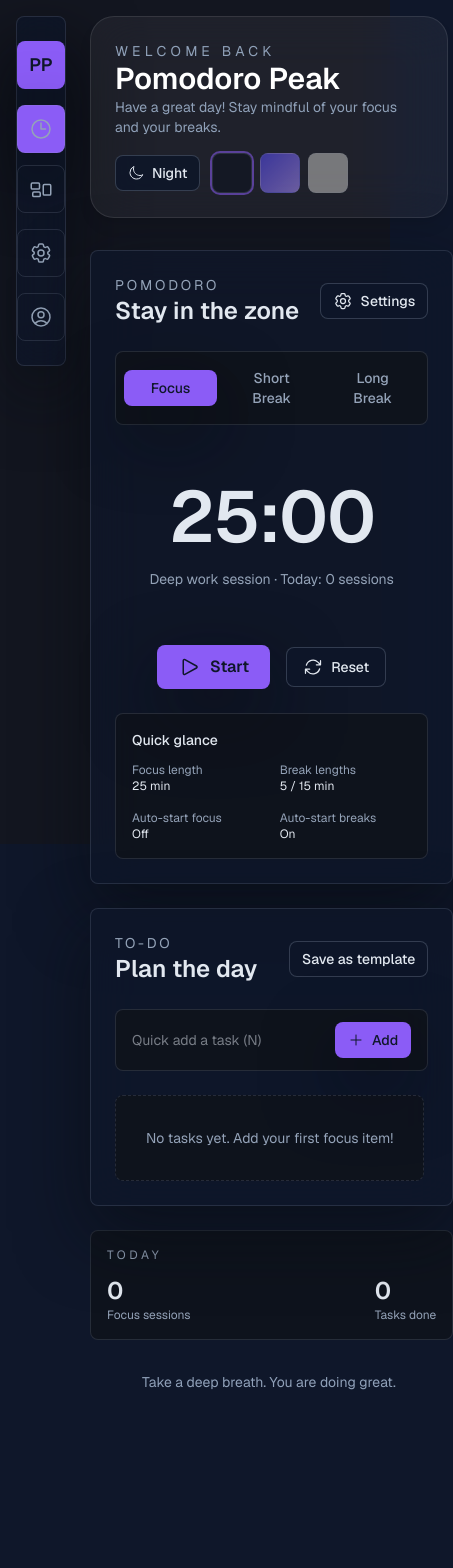
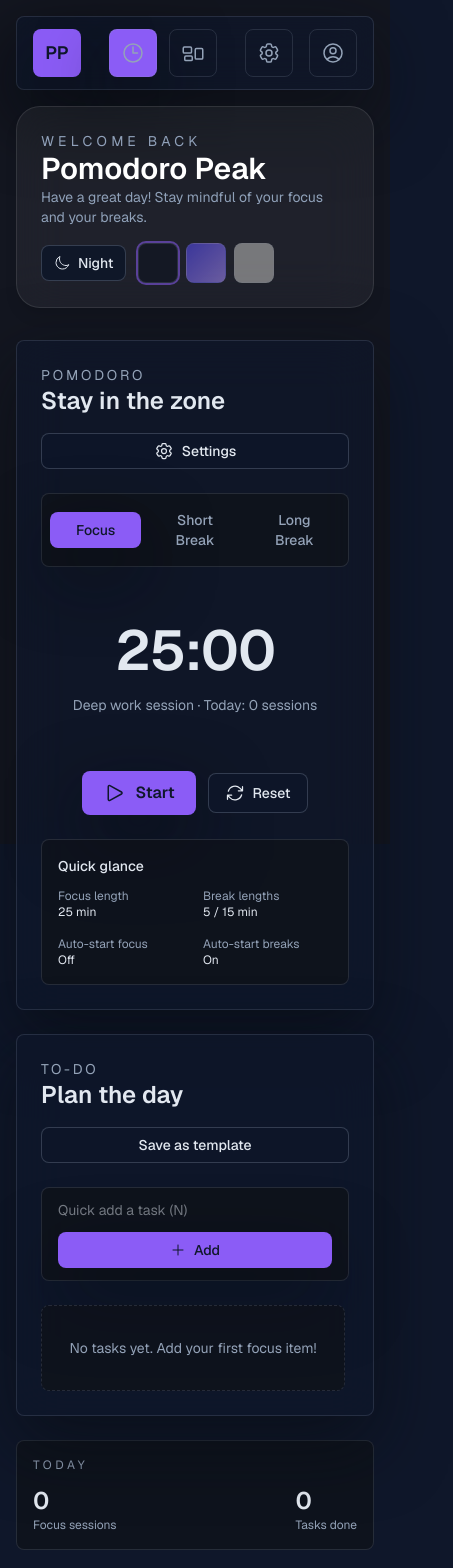
Before and after one commit to NirussVn0/pomodoro-peak, a Next.js app: page / in a window 390 px wide. Shown: the top 1568 px of the page, 453 px wide, since content can reach past the window. Before the commit the page ends 1408 px from the top, so only its background shows below. Built offline with nearby package versions, Linux system fonts and the light colour scheme; grey boxes are pictures that could not be loaded.

Commit message:
Improve mobile layout for timer and todo views

```diff
--- a/src/app/(main)/page.tsx
+++ b/src/app/(main)/page.tsx
@@ -32,7 +32,7 @@ export default function HomePage() {
   };
 
   return (
-    <div className="flex min-h-screen gap-6 p-4 md:p-8">
+    <div className="flex min-h-screen flex-col gap-4 p-4 md:gap-6 md:p-6 xl:flex-row xl:p-8">
       <Sidebar onOpenSettings={() => setSettingsOpen(true)} />
       <div className="flex w-full flex-1 flex-col gap-8">
         <header className="flex flex-col gap-4 rounded-3xl border border-white/10 bg-white/5 p-6 shadow-lg backdrop-blur-xl md:flex-row md:items-center md:justify-between">
--- a/src/ui/components/sidebar.tsx
+++ b/src/ui/components/sidebar.tsx
@@ -23,11 +23,11 @@ export const Sidebar = ({ onOpenSettings }: SidebarProps) => {
   const pathname = usePathname();
 
   return (
-    <aside className="flex h-full w-24 flex-col items-center gap-4 rounded-lg border border-subtle bg-surface-card py-6 shadow-elevated backdrop-blur-xl">
-      <div className="flex h-12 w-12 items-center justify-center rounded-lg bg-[color:var(--accent-solid)] text-lg font-semibold text-[color:var(--text-inverse)] shadow-[var(--shadow-elevated)]">
+    <aside className="flex w-full flex-wrap items-center gap-4 rounded-lg border border-subtle bg-surface-card px-4 py-3 shadow-elevated backdrop-blur-xl sm:px-6 lg:h-full lg:w-24 lg:flex-col lg:items-center lg:gap-4 lg:px-2 lg:py-6">
+      <div className="flex h-12 w-12 flex-shrink-0 items-center justify-center rounded-lg bg-[color:var(--accent-solid)] text-lg font-semibold text-[color:var(--text-inverse)] shadow-[var(--shadow-elevated)]">
         PP
       </div>
-      <nav className="flex flex-1 flex-col items-center gap-3">
+      <nav className="flex flex-1 items-center justify-center gap-3 lg:flex-col lg:justify-start">
         {navItems.map((item) => {
           const Icon = item.icon;
           const isActive = pathname === item.href;
--- a/src/ui/components/timer-card.tsx
+++ b/src/ui/components/timer-card.tsx
@@ -41,7 +41,7 @@ export const TimerCard = ({ onOpenSettings }: TimerCardProps) => {
 
   return (
     <section className="flex flex-1 flex-col gap-6 rounded-lg border border-subtle bg-surface-card p-6 shadow-elevated backdrop-blur-xl">
-      <header className="flex items-center justify-between">
+      <header className="flex flex-col gap-4 sm:flex-row sm:items-center sm:justify-between">
         <div>
           <p className="text-sm uppercase tracking-[0.2em] text-muted">Pomodoro</p>
           <h2 className="text-2xl font-semibold text-primary">Stay in the zone</h2>
@@ -52,6 +52,7 @@ export const TimerCard = ({ onOpenSettings }: TimerCardProps) => {
           size="sm"
           icon={<Cog6ToothIcon className="h-5 w-5" />}
           onClick={onOpenSettings}
+          className="w-full sm:w-auto"
         >
           Settings
         </Button>
@@ -77,14 +78,14 @@ export const TimerCard = ({ onOpenSettings }: TimerCardProps) => {
         })}
       </div>
       <div className="flex flex-col items-center justify-center gap-4 py-8 text-center">
-        <div className="text-[4.5rem] font-semibold leading-none tracking-tight text-primary">
+        <div className="text-[3.5rem] font-semibold leading-none tracking-tight text-primary sm:text-[4rem] lg:text-[4.5rem]">
           {formatTime(timerState.remainingMs)}
         </div>
         <p className="text-sm text-muted">
           {timerState.mode === 'focus' ? 'Deep work session' : 'Recharge moment'} · Today: {stats} sessions
         </p>
       </div>
-      <div className="flex items-center justify-center gap-4">
+      <div className="flex flex-wrap items-center justify-center gap-3 sm:gap-4">
         <Button
           type="button"
           size="lg"
@@ -105,7 +106,7 @@ export const TimerCard = ({ onOpenSettings }: TimerCardProps) => {
       </div>
       <footer className="rounded-lg border border-subtle bg-surface-overlay-soft p-4 text-sm text-muted">
         <p className="font-medium text-primary">Quick glance</p>
-        <div className="mt-3 grid grid-cols-2 gap-4 text-xs">
+        <div className="mt-3 grid grid-cols-2 gap-4 text-xs md:grid-cols-4">
           <div>
             <p className="text-muted">Focus length</p>
             <p className="text-primary">{durations.focus} min</p>
--- a/src/ui/components/todo-card.tsx
+++ b/src/ui/components/todo-card.tsx
@@ -41,25 +41,39 @@ export const TodoCard = ({ onCreateTemplate, inputRef }: TodoCardProps) => {
 
   return (
     <section className="flex flex-1 flex-col gap-6 rounded-lg border border-subtle bg-surface-card p-6 shadow-elevated backdrop-blur-xl">
-      <header className="flex items-center justify-between">
+      <header className="flex flex-col gap-4 sm:flex-row sm:items-center sm:justify-between">
         <div>
           <p className="text-sm uppercase tracking-[0.2em] text-muted">To-do</p>
           <h2 className="text-2xl font-semibold text-primary">Plan the day</h2>
         </div>
-        <Button type="button" variant="secondary" size="sm" onClick={onCreateTemplate}>
+        <Button
+          type="button"
+          variant="secondary"
+          size="sm"
+          onClick={onCreateTemplate}
+          className="w-full sm:w-auto"
+        >
           Save as template
         </Button>
       </header>
-      <form onSubmit={handleSubmit} className="flex items-center gap-3 rounded-lg border border-subtle bg-surface-overlay-soft px-4 py-3">
+      <form
+        onSubmit={handleSubmit}
+        className="flex flex-col gap-3 rounded-lg border border-subtle bg-surface-overlay-soft px-4 py-3 sm:flex-row sm:items-center sm:gap-4"
+      >
         <input
           ref={inputRef}
-          className="flex-1 bg-transparent text-sm text-primary placeholder:text-muted focus:outline-none"
+          className="w-full flex-1 bg-transparent text-sm text-primary placeholder:text-muted focus:outline-none"
           value={taskTitle}
           onChange={(event) => setTaskTitle(event.target.value)}
           placeholder="Quick add a task (N)"
           aria-label="Add task"
         />
-        <Button type="submit" size="sm" icon={<PlusIcon className="h-4 w-4" />}>
+        <Button
+          type="submit"
+          size="sm"
+          icon={<PlusIcon className="h-4 w-4" />}
+          className="w-full sm:w-auto"
+        >
           Add
         </Button>
       </form>
@@ -187,14 +201,14 @@ export const TodoCard = ({ onCreateTemplate, inputRef }: TodoCardProps) => {
                           todo.addSubtask(task.id, title);
                           event.currentTarget.reset();
                         }}
-                        className="flex items-center gap-2"
+                        className="flex flex-col gap-2 sm:flex-row sm:items-center"
                       >
                         <input
                           name="subtask"
-                          className="flex-1 rounded-lg border border-subtle bg-surface-card px-3 py-2 text-xs text-primary placeholder:text-muted focus:outline-none"
+                          className="w-full flex-1 rounded-lg border border-subtle bg-surface-card px-3 py-2 text-xs text-primary placeholder:text-muted focus:outline-none"
                           placeholder="Subtask title"
                         />
-                        <Button type="submit" size="sm">
+                        <Button type="submit" size="sm" className="w-full sm:w-auto">
                           Add
                         </Button>
                       </form>
```
